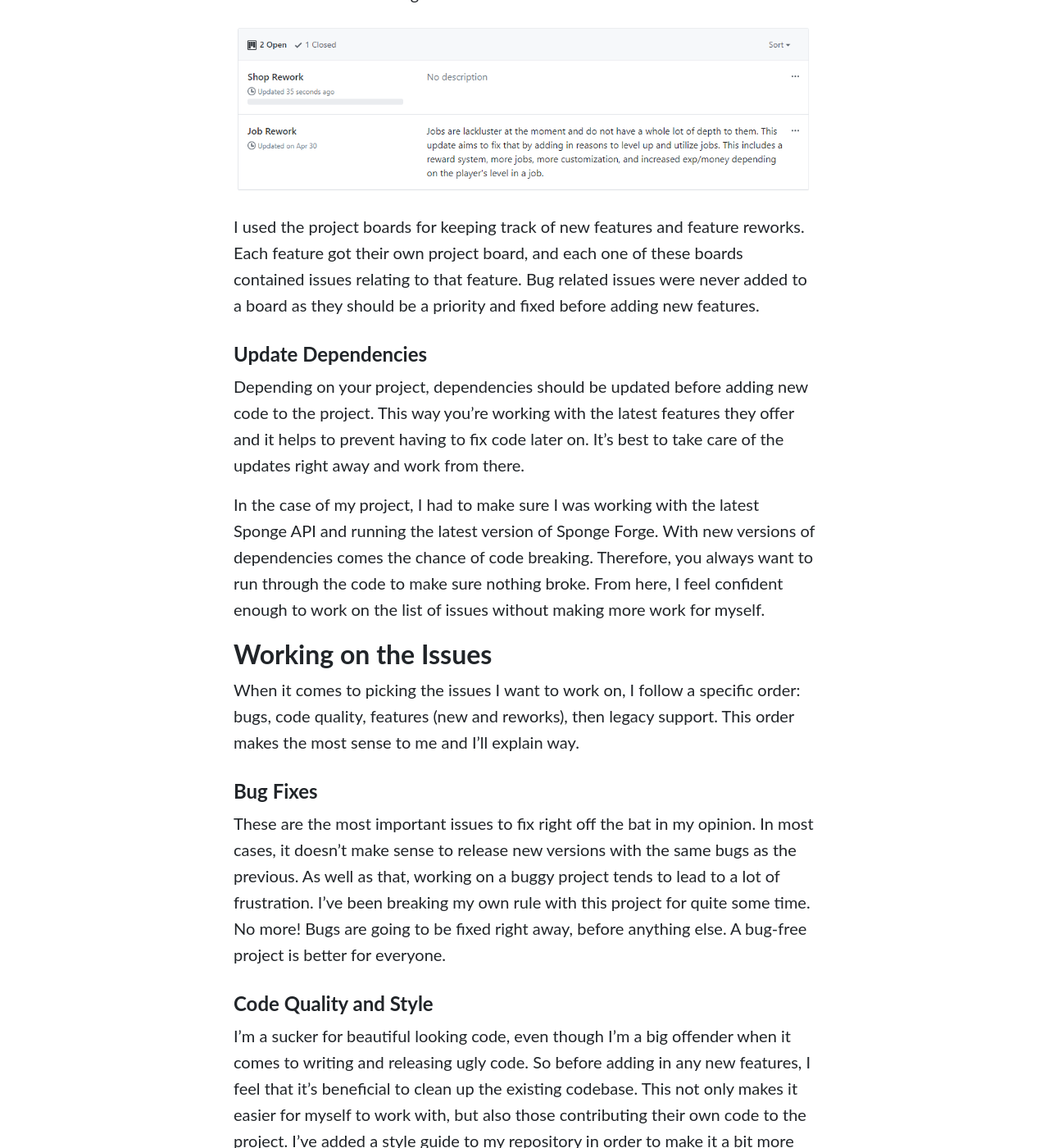
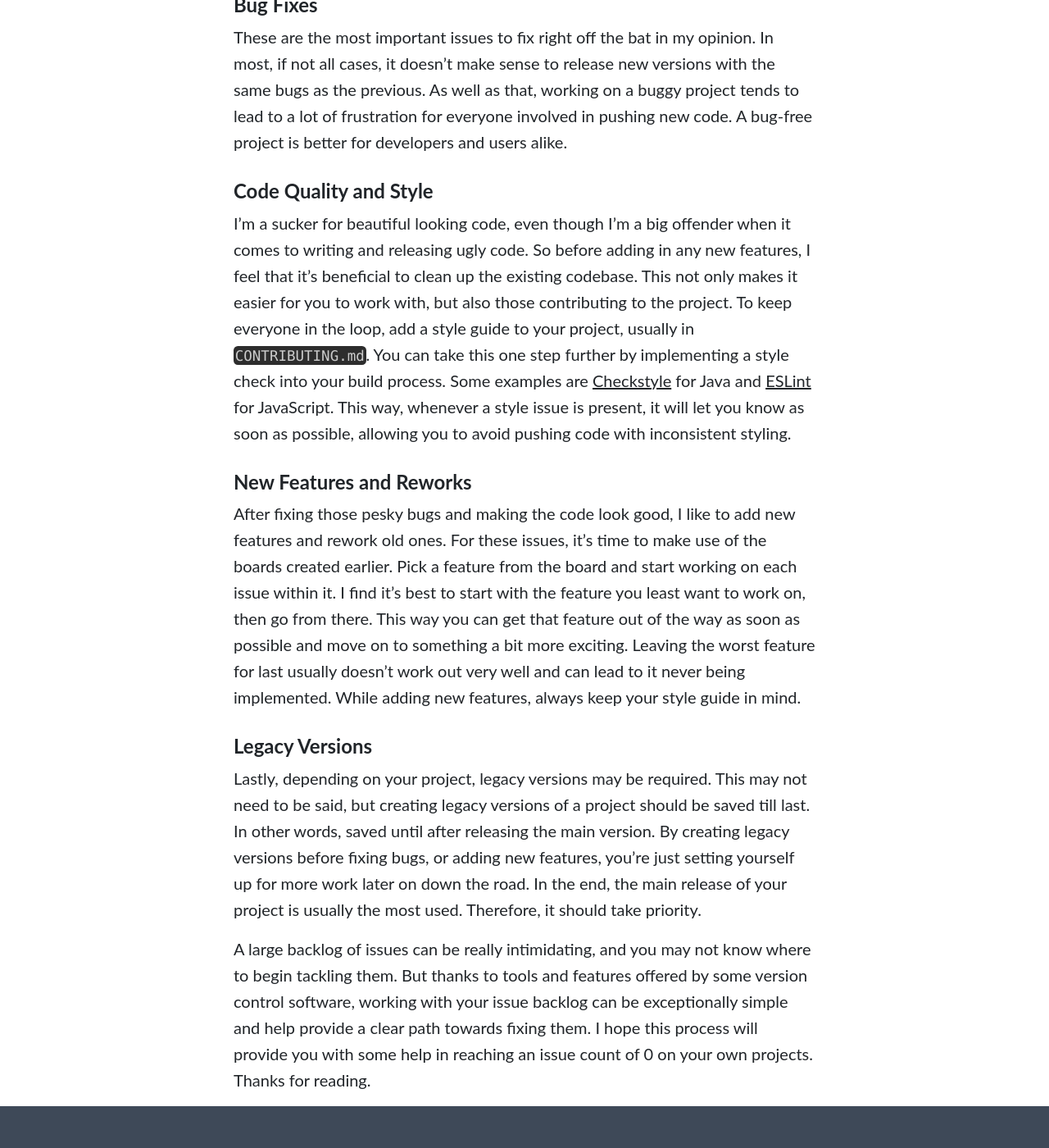
Before and after one commit to ericgrandt/erigitic.github.io, a Jekyll site: the page built from _posts/2018-12-15-handling-your-github-issues.md, in a window 1280 px wide and 1400 px high, scrolled down 2362 px. Shown: the whole window at 82% size. Built offline with Jekyll 4.4.1, drawn with Linux system fonts in a browser that asks for light colours; nearby versions of some CDN libraries; some of the changed text lies outside the part shown.

Commit message:
Change post

```diff
--- a/_posts/2018-12-15-handling-your-github-issues.md
+++ b/_posts/2018-12-15-handling-your-github-issues.md
@@ -1,62 +1,50 @@
 ---
 layout: post
-title: Handling Your GitHub Issues
+title: Tackling Issues in Your Open Source Project
 page-id: post
 tags: [open source]
 ---
 
-I created and continue to maintain an [open source project](https://github.com/Erigitic/TotalEconomy) over on GitHub. With a few thousand people using the project, the backlog of issues naturally increases over time in the form of feature requests and, of course, bugs. I've been on a long hiatus from working on it to focus on other projects, but recently I've had a desire to get back to it and tackle this list of issues. Now, a problem that I've always had with this backlog of issues was trying to figure out where to start to make the process of navigating through it as simple and efficient as possible. As well as that, seeing pages of things to fix and add is quite intimidating. I thought I'd share the process I took, and am currently taking, in order to work towards the elusive issue count of 0 and make it easier.
+I created and continue to maintain an [open source project](https://github.com/Erigitic/TotalEconomy) over on GitHub. With a few thousand people using the project, the backlog of issues naturally increases over time in the form of feature requests and, of course, bugs. Now, a problem that I've always had with this backlog of issues was trying to figure out where to start to make the process of navigating through it as simple and efficient as possible. I thought I'd share the process I took, and am currently taking, in order to work towards the elusive issue count of 0.
 
 ## Issue Housekeeping
 
-Before working on the issues, I found it to be beneficial to do some housekeeping to get them all organized.
+Before working on the issues, I find it beneficial to do some housekeeping to get them all organized. There are a few simple things you can do to accomplish this.
 
-### Label Issues
+### Labels
 
-I've neglected to use labels, even though they are such a simple thing to use. Despite their simplicity, they do such a good job at organizing the issues and giving you some insight into them. Without even opening one, you can tell if it's a bug, feature request, high priority, etc. Now I will occasionally add labels to issues, but only sometimes. Here's the state of some of my issues before labeling them all:
+I've neglected to use labels in a lot of my projects, even though they're such a simple thing to use. Despite their simplicity, they do such a great job at organizing the issues and giving you some insight into them. Without even opening one, you can tell if it's a bug, feature request, high priority, etc. So the first thing to do is add the appropriate labels to every single issue. Best of all, these issues can now be filtered by their labels. This proves very useful when you want to grab a list of all the bugs that need to be fixed. Again, labels are such a simple thing, but they are incredibly useful when it comes to organization and they shouldn't be neglected.
 
-![Before Labels]({{ site.baseurl }}/assets/img/blog/before-labels.png)
+### Close Duplicate Issue
 
-As you can see, I didn't use labels all that much. So the first thing I set out to do was add the appropriate labels to every single issue. While I was at it, I closed any duplicate/similar issues and stated the duplicate issue number before closing it. The reasoning behind this is because it provides future reference as to why the issue was closed and where to continue the discussion if needed. This is something that I like to do and highly recommend doing. I had about three pages of issues to go through and label and close if a duplicate. After all of that, I'm now greeted with a beautiful list of labeled issues:
+If you have an open source project, the chance of duplicate issues popping up is fairly likely. While you're going through labeling issues, you should also close any duplicate issues you find. After closing the duplicate issue, you should post a comment within it stating the duplicate issue number. The reasoning behind this is because it provides future reference as to why the issue was closed and where to continue the discussion if needed. This is something that I like to do and highly recommend doing.
 
-![After Labels]({{ site.baseurl }}/assets/img/blog/after-labels.png)
+### GitHub Projects
 
-Best of all, these issues can now be filtered by their labels. This proves very useful when you want to grab a list of all the bugs that need to be fixed. Again, labels are such a simple thing, but they are incredibly powerful when used and shouldn't be neglected as I've done for so long.
-
-### Use GitHub Projects
-
-Since I'm hosting my repository on GitHub, I'm able to use their built-in project boards. An alternative to GitHub projects is [Trello](https://trello.com), another fantastic tool for keeping track of tasks. As I brought up earlier, the list of issues can be intimidating and you may not know where to begin with them. GitHub projects help turn that long list of issues into much smaller sections so you can organize them even more. They also gives you a better idea of the path you want to take when it comes to working on the issues.
-
-![Projects]({{ site.baseurl }}/assets/img/blog/projects.png)
-
-I used the project boards for keeping track of new features and feature reworks. Each feature got their own project board, and each one of these boards contained issues relating to that feature. Bug related issues were never added to a board as they should be a priority and fixed before adding new features.
+As I brought up earlier, the list of issues can be intimidating and you may not know where to begin with them. GitHub allows you to create project boards within a repository that help turn that long list of issues into much smaller sections, making them more manageable. If you're project isn't hosted on GitHub, or you're looking for an alternative, [Trello](https://trello.com) is also a great option. These boards help give you better idea idea of the path you want to take when it comes to working on the issues. In my projects, I use project boards for keeping track of new features and feature reworks. Each feature gets its own project board, and each one of these boards contains issues relating to that feature. Bug related issues are never added to a board as they should be a priority and fixed before adding any new features.
 
 ### Update Dependencies
 
-Depending on your project, dependencies should be updated before adding new code to the project. This way you're working with the latest features they offer and it helps to prevent having to fix code later on. It's best to take care of the updates right away and work from there.
-
-In the case of my project, I had to make sure I was working with the latest Sponge API and running the latest version of Sponge Forge. With new versions of dependencies comes the chance of code breaking. Therefore, you always want to run through the code to make sure nothing broke. From here, I feel confident enough to work on the list of issues without making more work for myself.
+Depending on your project, dependencies should be updated before adding new code. This way you're working with the latest features, and bug/security fixes they offer. It's best to take care of the updates right away and work from there. With new versions of dependencies comes the chance of your code breaking. Therefore, you always want to run through the code to make sure nothing broke. Again, this totally depends on your project and should only be done if appropriate. If all is good, I feel it's time to begin working on the issues at this point.
 
 ## Working on the Issues
 
-When it comes to picking the issues I want to work on, I follow a specific order: bugs, code quality, features (new and reworks), then legacy support. This order makes the most sense to me and I'll explain way.
+When it comes to picking issues to work on, I follow a specific order: bugs, code quality, features (new and reworks), then legacy support. This order makes the most sense to me and has worked fairly well.
 
 ### Bug Fixes
 
-These are the most important issues to fix right off the bat in my opinion. In most cases, it doesn't make sense to release new versions with the same bugs as the previous. As well as that, working on a buggy project tends to lead to a lot of frustration. I've been breaking my own rule with this project for quite some time. No more! Bugs are going to be fixed right away, before anything else. A bug-free project is better for everyone.
+These are the most important issues to fix right off the bat in my opinion. In most, if not all cases, it doesn't make sense to release new versions with the same bugs as the previous. As well as that, working on a buggy project tends to lead to a lot of frustration for everyone involved in pushing new code. A bug-free project is better for developers and users alike.
 
 ### Code Quality and Style
 
-I'm a sucker for beautiful looking code, even though I'm a big offender when it comes to writing and releasing ugly code. So before adding in any new features, I feel that it's beneficial to clean up the existing codebase. This not only makes it easier for myself to work with, but also those contributing their own code to the project. I've added a [style guide](https://github.com/Erigitic/TotalEconomy/blob/develop/CONTRIBUTING.md) to my repository in order to make it a bit more clear as to how the code should look. I even took it one step further by implementing [checkstyle](https://checkstyle.org/) into the build process to enforce the style guide. This way, whenever a style issue is present, it will let you know during the build process.
+I'm a sucker for beautiful looking code, even though I'm a big offender when it comes to writing and releasing ugly code. So before adding in any new features, I feel that it's beneficial to clean up the existing codebase. This not only makes it easier for you to work with, but also those contributing to the project. To keep everyone in the loop, add a style guide to your project, usually in `CONTRIBUTING.md`. You can take this one step further by implementing a style check into your build process. Some examples are [Checkstyle](https://checkstyle.org/) for Java and [ESLint](https://eslint.org/) for JavaScript. This way, whenever a style issue is present, it will let you know as soon as possible, allowing you to avoid pushing code with inconsistent styling.
 
 ### New Features and Reworks
 
-After fixing those pesky bugs and making the code pretty, I now feel that it's safe to add new features and rework old ones. While adding new features, always keep your style guide in mind.
-
-For this part, it's time to make use of the project boards. Pick a feature from the board and start working on each issue within it. I find it's best to start with the feature you least want to work on. This way you can get that feature out of the way as soon as possible and move on to something more exciting. Leaving the worst feature for last doesn't work out very well for me and usually leads to it never being implemented.
+After fixing those pesky bugs and making the code look good, I like to add new features and rework old ones. For these issues, it's time to make use of the boards created earlier. Pick a feature from the board and start working on each issue within it. I find it's best to start with the feature you least want to work on, then go from there. This way you can get that feature out of the way as soon as possible and move on to something a bit more exciting. Leaving the worst feature for last usually doesn't work out very well and can lead to it never being implemented. While adding new features, always keep your style guide in mind.
 
 ### Legacy Versions
 
-With my project, some users require a version that works with old versions of Sponge. This is due in part to the fact that sometimes it's just not possible to fully update everything to a new version. This may not need to be said, but creating legacy versions of a project should be saved till last. In other words, saved until after releasing the primary version. By creating legacy versions before fixing bugs, or adding new features, you're just setting yourself up for more work later on down the road. In the end, the main release of your project is usually the most used. Therefore, it should take priority.
+Lastly, depending on your project, legacy versions may be required. This may not need to be said, but creating legacy versions of a project should be saved till last. In other words, saved until after releasing the main version. By creating legacy versions before fixing bugs, or adding new features, you're just setting yourself up for more work later on down the road. In the end, the main release of your project is usually the most used. Therefore, it should take priority.
 
-This is the path I'm taking and continue to take with this project and its issues. Hopefully, my experience with this will provide you with some help in reaching an issue count of 0 on your own project.
+A large backlog of issues can be really intimidating, and you may not know where to begin tackling them. But thanks to tools and features offered by some version control software, working with your issue backlog can be exceptionally simple and help provide a clear path towards fixing them. I hope this process will provide you with some help in reaching an issue count of 0 on your own projects. Thanks for reading.
```
